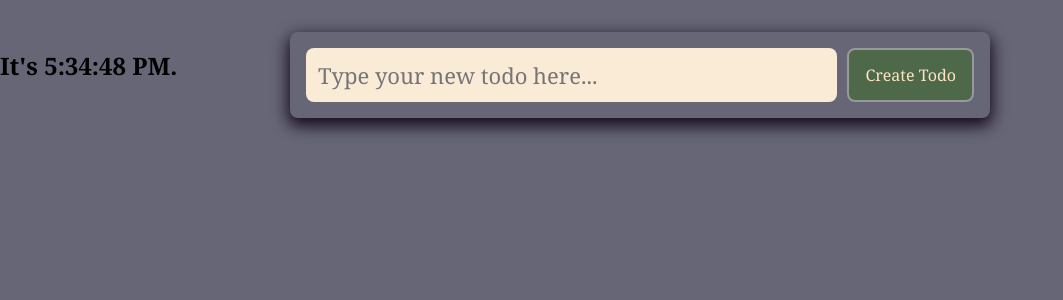
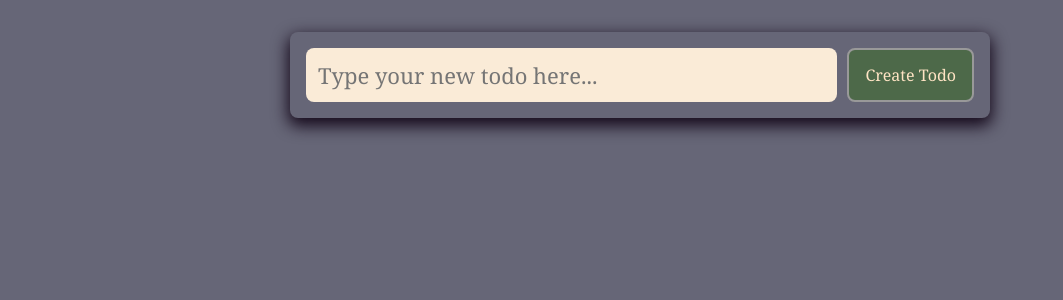
Before and after one commit to KubiGR/city-web-technologies-react-workshop, a React (Create React App) app: page / in a window 1280 px wide. Shown: the top 300 px of the page, without its empty margins (0-1063 px from the left). Built offline with nearby package versions, Linux system fonts and the light colour scheme.

Commit message:
Remove Clock

```diff
--- a/src/App.js
+++ b/src/App.js
@@ -18,9 +18,6 @@ const App = () => {
 
   return (
     <div className="app">
-      <div style={{ position: "absolute" }}>
-        <Clock />
-      </div>
       <div className="list-wrapper">
         <NewTodoForm addTodo={addTodo} />
         <div className="list-scrollable">
```
